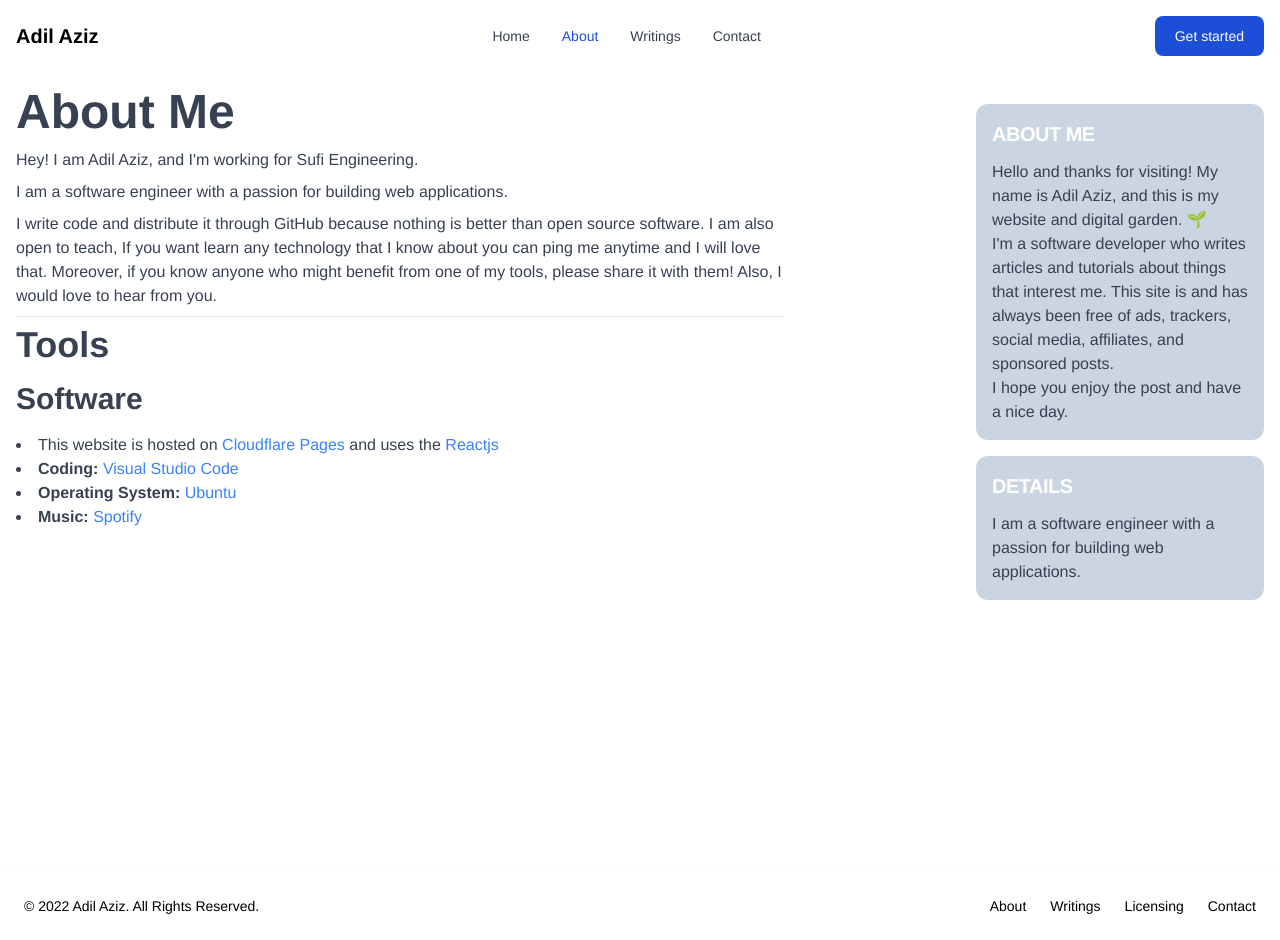
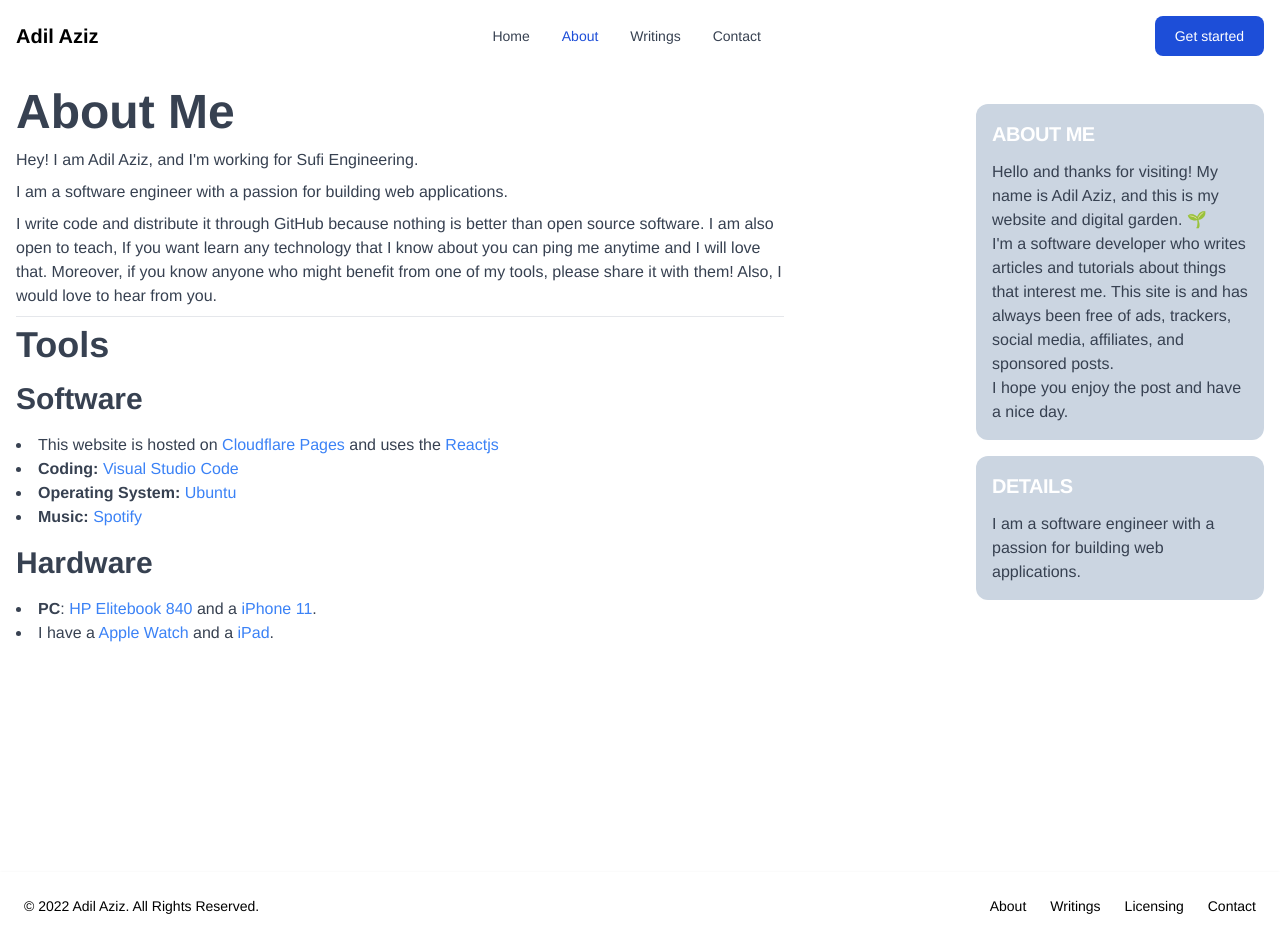
Before and after one commit to adilj13/adilj13.github.io, a React (Create React App) app: page /about in a window 1280 px wide. Built offline with nearby package versions, Linux system fonts and the light colour scheme.

Commit message:
meta data test

```diff
--- a/package.json
+++ b/package.json
@@ -11,6 +11,7 @@
     "moment": "^2.29.4",
     "react": "^18.2.0",
     "react-dom": "^18.2.0",
+    "react-helmet": "^6.1.0",
     "react-router-dom": "^6.3.0",
     "react-scripts": "5.0.1",
     "web-vitals": "^2.1.4"
--- a/src/webpages/about.js
+++ b/src/webpages/about.js
@@ -3,7 +3,7 @@ import { Link } from 'react-router-dom';
 import Navbar from './components/navbar';
 import Footer from './components/footer';
 const About = () => {
-
+    document.title="About";
         return (
             <div className="bg-white border-gray-200 dark:bg-gray-900">
             <Navbar selected="about"/>
@@ -23,6 +23,12 @@ const About = () => {
                         <li className='text-gray-700 dark:text-white'><b>Coding:</b> <a className='hover:bg-blue-500 hover:text-white dark:hover:text-gray-700 text-blue-500' href='https://code.visualstudio.com/' >Visual Studio Code</a></li>
                         <li className='text-gray-700 dark:text-white'><b>Operating System:</b> <a className='hover:bg-blue-500 hover:text-white dark:hover:text-gray-700 text-blue-500' href='https://ubuntu.com/' >Ubuntu</a></li>
                         <li className='text-gray-700 dark:text-white'><b>Music:</b> <a className='hover:bg-blue-500 hover:text-white dark:hover:text-gray-700 text-blue-500' href='https://spotify.com/' >Spotify</a></li>
+                    </ul>
+
+                    <h4 className='text-gray-700 dark:text-white text-3xl font-semibold my-4'>Hardware</h4>
+                    <ul className='list-disc list-inside'>
+                        <li className='text-gray-700 dark:text-white'><b>PC</b>: <a className='hover:bg-blue-500 hover:text-white dark:hover:text-gray-700 text-blue-500' href='https://www.apple.com/macbook-pro/'>HP Elitebook 840</a> and a <a className='hover:bg-blue-500 hover:text-white dark:hover:text-gray-700 text-blue-500' href='https://www.apple.com/iphone-11/'>iPhone 11</a>.</li>
+                        <li className='text-gray-700 dark:text-white'>I have a <a className='hover:bg-blue-500 hover:text-white dark:hover:text-gray-700 text-blue-500' href='https://www.apple.com/watch/'>Apple Watch</a> and a <a className='hover:bg-blue-500 hover:text-white dark:hover:text-gray-700 text-blue-500' href='https://www.apple.com/ipad/'>iPad</a>.</li>
                     </ul>
                 </div>
                 <div className="max-w-3xl w-full col-span-1">
--- a/src/webpages/blog/details.js
+++ b/src/webpages/blog/details.js
@@ -1,4 +1,5 @@
 import React, { useState, useEffect} from "react";
+import { Helmet } from "react-helmet";
 import { useParams } from 'react-router-dom'
 import Navbar from '../components/navbar';
 import Footer from "../components/footer";
@@ -77,8 +78,13 @@ function BlogDetails () {
 
         return (
 
+
             <div className="bg-white border-gray-200 dark:bg-gray-900">
                 <Navbar selected="blog"/>
+                <Helmet>
+                    <title>{parse(blog.title)}</title>
+                    <meta name="description" content={parse(blog.title)} />
+                </Helmet>
                 <div className="sm:container mx-auto p-4 max-w-md lg:grid lg:grid-cols-4 lg:gap-8 min-h-[100vh]" >
                     <div className="lg:col-span-3">
                         <h4 className="mb-3 text-5xl font-semibold tracking-tight text-black dark:text-white">{parse(blog.title)}</h4>
```
Also changed, not shown: src/webpages/home.js, 1 other file (tests, documents, lock files or other folders).
